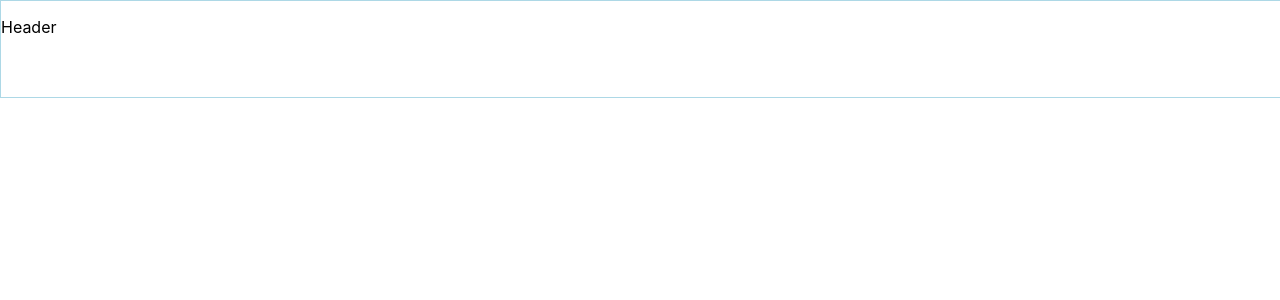
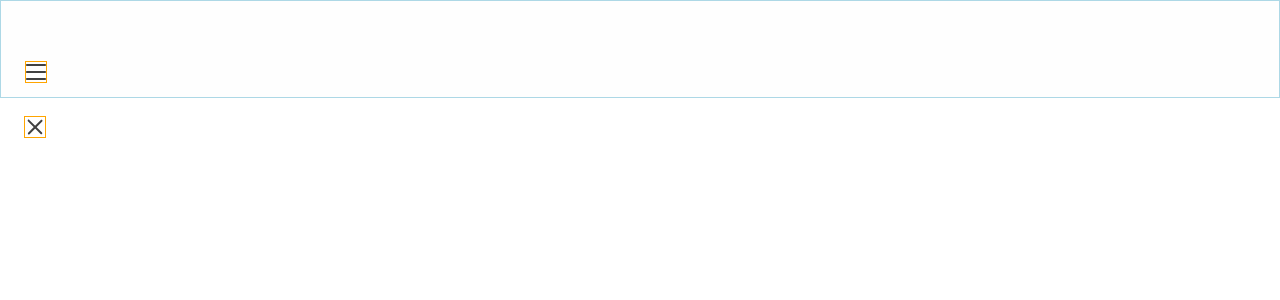
Before and after one commit to recondesigns/portfolio-ux-product-designer, a React (Create React App) app: page / in a window 1280 px wide. Shown: the top 300 px of the page. Built offline with nearby package versions, Linux system fonts and the light colour scheme.

Commit message:
Updated Navigation Component
Added close menu icon, and some styling for sizing and positioning. Still needs list item links and other styling.

```diff
--- a/src/App.js
+++ b/src/App.js
@@ -4,8 +4,11 @@ import { Header } from './components/Header'
 import { Navigation } from './components/Navigation'
 
 const AppContainer = styled.div`
+  position: absolute;
+  top: 0px;
+  left: 0px;
+  right: 0px;
   box-sizing: border-box;
-  width: 100%;
   height: 100vh;
   // border: 2px solid black;
 `
--- a/src/components/Header/Header.js
+++ b/src/components/Header/Header.js
@@ -1,16 +1,29 @@
 import React from 'react'
 import styled from 'styled-components'
+import { white } from '../../colors'
+import hamburgerIcon from '../../assets/icons/hamburger.svg'
 
 const HeaderContainer = styled.div`
-    width: 100%;
+    position: fixed;
+    top: 0px;
+    left: 0px;
+    right: 0px;
     height: 96px;
     border: 1px solid lightblue;
+    background: ${white.default};
+
+    & > img {
+        position: absolute;
+        top: 60px;
+        left: 24px;
+        border: 1px solid orange;
+    }
 `
 
 export default function Header() {
     return (
         <HeaderContainer>
-            <p>Header</p>
+            <img src={hamburgerIcon} alt={'menu'} />
         </HeaderContainer>
     )
 }
--- a/src/components/Navigation/Navigation.js
+++ b/src/components/Navigation/Navigation.js
@@ -1,18 +1,31 @@
 import React from 'react'
 import styled from 'styled-components'
+import hamburgerClosedIcon from '../../assets/icons/hamburger-closed.svg'
 
 const NavigationContainer = styled.div`
+    postion: relative;
+    box-sizing: border-box;
+    position: absolute;
+    top: 96px;
+    left: 0px;
     width: 100%;
     height: 100%;
-    background: pink;
-    opacity: 20%;
-    display: none;
+    background: eggshell;
+    // opacity: 20%;
+    // display: none;
+
+    & > img {
+        position: absolute;
+        top: 20px;
+        left: 24px;
+        border: 1px solid orange;
+    }
 `
 
 export default function Navigation() {
     return (
         <NavigationContainer>
-
+            <img src={hamburgerClosedIcon} alt={'close'} />
         </NavigationContainer>
     )
 }
--- a/src/index.css
+++ b/src/index.css
@@ -5,6 +5,7 @@ body {
     sans-serif;
   -webkit-font-smoothing: antialiased;
   -moz-osx-font-smoothing: grayscale;
+
 }
 
 code {
```
Also changed, not shown: src/assets/icons/hamburger-closed.svg (added), src/assets/icons/hamburger.svg (added).
